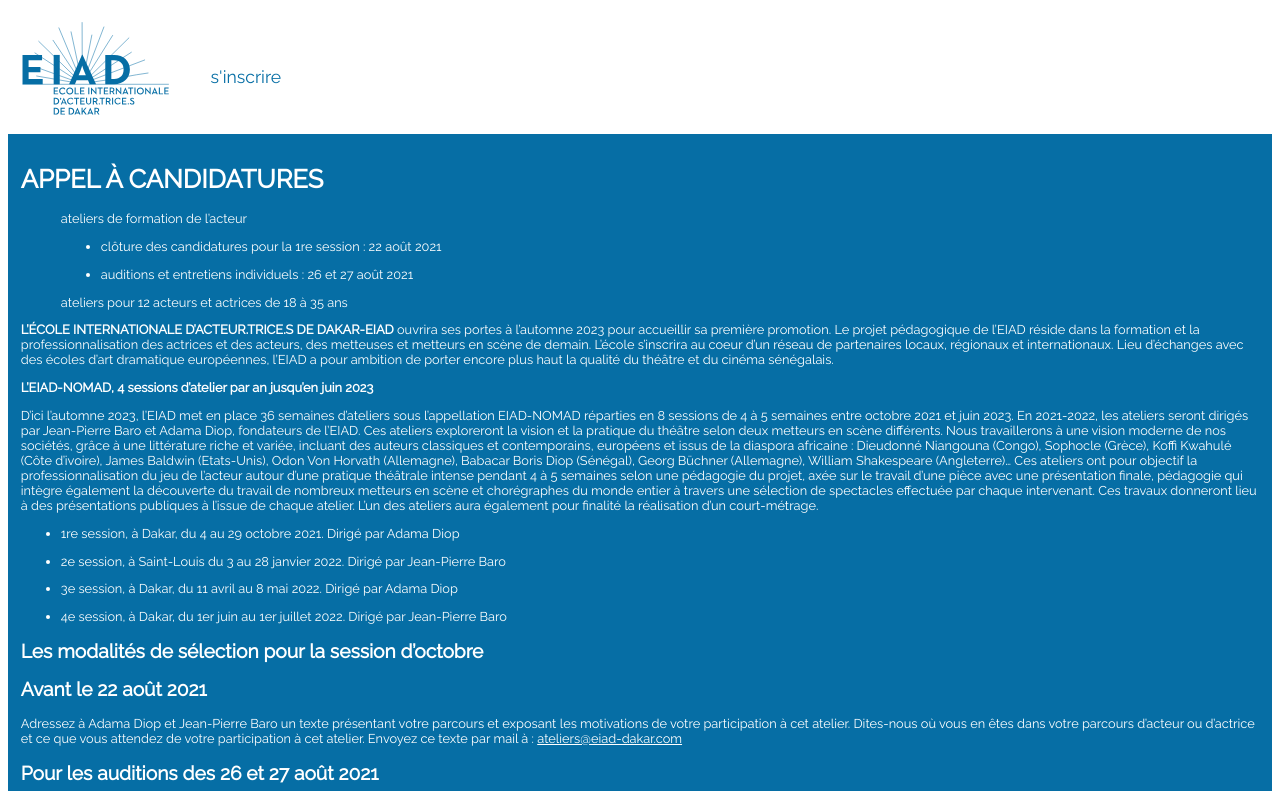
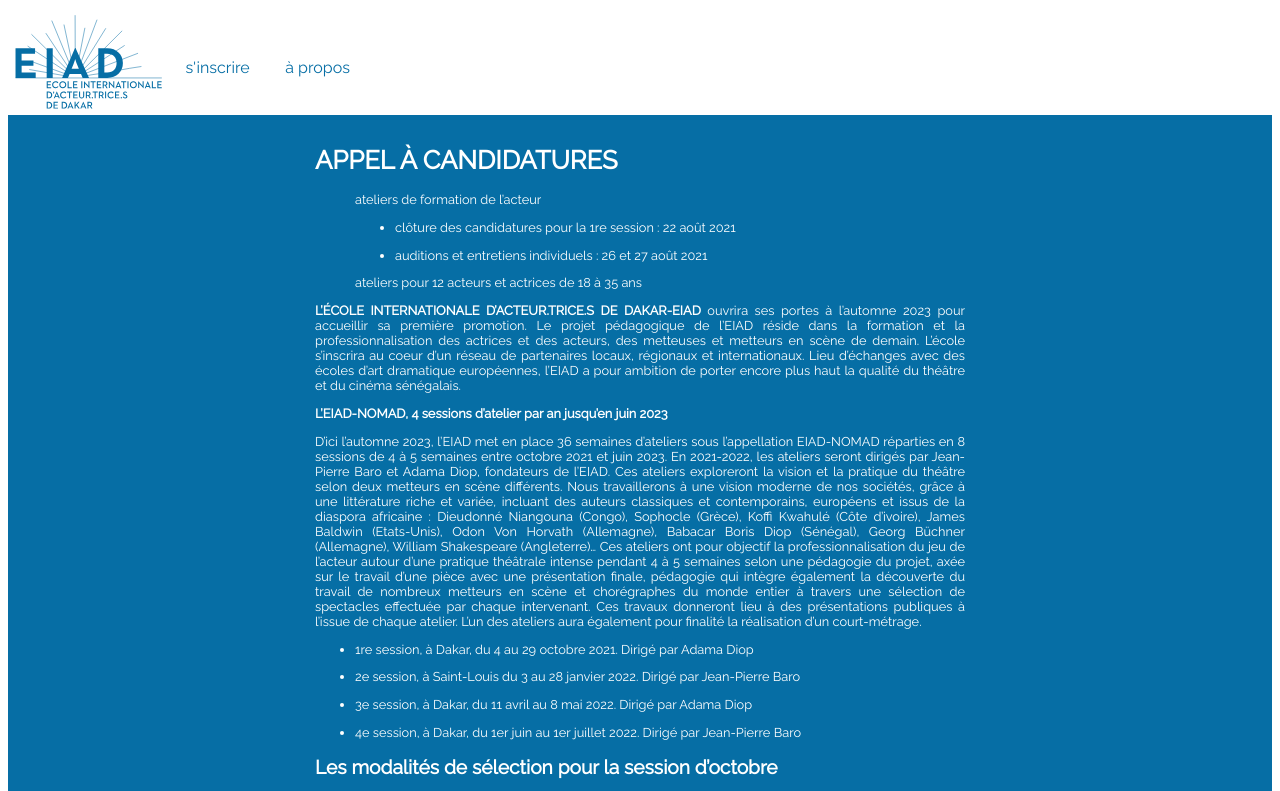
Before and after one commit to DantesPigeard/site_eiad_dakar, a Gatsby site: page /inscription in a window 1280 px wide. Shown: the top 791 px of the page. Built offline with nearby package versions, Linux system fonts and the light colour scheme; Gatsby itself is replaced by a stand-in of ours.

Commit message:
ajout du texte à propos et amélioration du menu

```diff
--- /dev/null
+++ b/media/markdown/about.md
@@ -0,0 +1,11 @@
+# À propos de l'EIAD
+
+À l'automne 2023, l’École Internationale d’Acteur.trice.s de Dakar-EIAD accueillera sa première promotion.
+Dakar et le Sénégal connaissent un essor remarquable tant dans la mise en place de formations aux métiers techniques du cinéma que dans la volonté politique de relancer le spectacle vivant. Nous souhaitons élargir l'offre existante de formations en créant une nouvelle grande école d’acteurs et d’actrices à Dakar. En effet, comment feraient les réalisateurs, les réalisatrices, les metteurs et metteuses en scène, les producteurs et les productrices pour faire de grands films ou de grands spectacles s’ils n’avaient pas des acteurs et des actrices professionnel.le.s pour traduire leurs désirs et leurs visions ?
+Le projet de l’EIAD réside dans la formation et la professionnalisation, sur le continent africain, des actrices, des acteurs, des metteuses en scène et des metteurs en scène de demain.
+Immergé.e.s au sein d’un collectif de travail inédit et accompagné.e.s par des intervenant.e.s aux qualités reconnues, les étudiants désirant épouser cette carrière artistique développeront leur travail et leur professionnalisme grâce à ces nouvelles rencontres qui enrichiront leur expérience intime du spectacle vivant et du cinéma.
+Lieu de formation initiale et de formation continue, espace de rencontres et d'échanges avec d'autres formations européennes et africaines, lieu de débats, laboratoire d’expérimentation artistique et aussi de médiation culturelle vers les publics et en particulier vers le jeune public, nous désirons bâtir une école ancrée sur son territoire, au cœur de Dakar, pour y développer un cursus artistique cohérent avec les aspirations des élèves et en résonance avec les problématiques de la société africaine et du monde.
+Nous mettons dès aujourd’hui en place 36 semaines d'ateliers de formation d’octobre 2021 à juin 2023 dans le cadre de l'EIAD-Nomad. A la différence du cursus complet de formation qui se déploiera a minima sur deux années, les ateliers s’appuient sur une pédagogie active qui permet de générer des apprentissages à travers la réalisation de productions concrètes, pédagogie qui intègre également la découverte du travail de mise en scène dans le monde entier. Le premier appel à candidatures est d’ores et déjà en ligne. Chaque atelier est indépendant et fait l'objet d'un appel à candidature, suivi d'une sélection sur dossier et d'une audition.
+Nous nous fixons comme feuille de route de développer une démarche empirique, grâce à nos expériences respectives, conscients du formidable enjeu que cela représente pour la jeunesse sénégalaise. Nous espérons vous rencontrer très bientôt.
+
+_Jean-Pierre Baro et Adama Diop, directeurs pédagogiques de l’EIAD._
--- a/src/components/header.js
+++ b/src/components/header.js
@@ -34,25 +34,26 @@ export function Header() {
     color: "#066ea5",
   };
   return (
-    <div className="h_bar" style={font_style}>
-      <section className="h_cell">
+    <div className="h_bar">
+      <div className="h_bar_logo">
         <Button where="/">
           <div className="logo_style">
             <img src={logo} alt="logo EIAD" />
           </div>
         </Button>
-      </section>
-      <section className="h_cell">
-        <Button where="/inscription">
-          <div className="h_text">s'inscrire</div>
-        </Button>
-      </section>
-      {/* <section className="h_cell">
-        <Button where="/contact">contact</Button>
-      </section>
-      <section className="h_cell">
-        <Button where="/about">à propos</Button>
-      </section> */}
+      </div>
+      <div className="h_bar_text" style={font_style}>
+        <div className="h_cell">
+          <Button where="/inscription">
+            <div className="h_text">s'inscrire</div>
+          </Button>
+        </div>
+        <div className="h_cell">
+          <Button where="/about">
+            <div className="h_text">à propos</div>
+          </Button>
+        </div>
+      </div>
     </div>
   );
 }
--- /dev/null
+++ b/src/components/markdown.js
@@ -0,0 +1,19 @@
+/**
+ * markdown shower
+ * 2021-2021
+ * v 0.0.2
+ * https:// guides.github.com/pdfs/markdown-cheatsheet-online.pdf
+ * */
+
+import React from "react";
+
+export function SelectMD({ className, node, title }) {
+  if (node.frontmatter.title.includes(title) || title === undefined) {
+    return (
+      <div
+        className={className}
+        dangerouslySetInnerHTML={{ __html: node.html }}
+      />
+    );
+  } else return null;
+}
--- a/src/css/form.css
+++ b/src/css/form.css
@@ -18,15 +18,6 @@ img {
   height: auto;
 }
 
-.md_style {
-  font-size: 0.8em;
-  background: #066ea5;
-  margin: 0 auto;
-  padding: 1em;
-  /* max-width: 960px; */
-  /* padding: 1.45rem 1.0875rem; */
-}
-
 input {
   box-sizing: border-box;
   padding: 0.3em;
--- a/src/css/header.css
+++ b/src/css/header.css
@@ -1,30 +1,34 @@
 .button_style {
   cursor: pointer;
 }
-
 .h_bar {
-  width: 600px;
-  padding: 0.8em;
-  display: grid;
-  grid-template-columns: repeat(4, 1fr);
+  display: flex;
   align-items: center;
 }
 
+.h_bar_logo {
+  width: 150px;
+  padding-top: 0.4em;
+  padding-left: 0.4em;
+}
+
+.h_bar_text {
+  width: 500px;
+  display: grid;
+  grid-template-columns: repeat(5, 1fr);
+  padding-left: 0.2em;
+}
+
 .h_text {
-  padding-top: 0.6em;
-  /* border: 1px solid black; */
+  padding-top: 0.8em;
 }
 
 .h_cell {
   text-align: center;
   background: white;
   color: #066ea5;
-  font-size: 1.1em;
-  /* cursor: auto; */
+  font-size: 1em;
 }
-/* .h_cell.pointer {
-  cursor: pointer;
-} */
 
 .logo_style {
   width: 100%;
--- a/src/css/layout.css
+++ b/src/css/layout.css
@@ -6,3 +6,17 @@ body {
   font-family: Raleway, -apple-system, Roboto, sans-serif, serif;
   font-weight: normal; */
 }
+
+.md_style {
+  font-size: 0.8em;
+  background: #066ea5;
+  margin: 0 auto;
+  padding: 1em;
+  max-width: 650px;
+  text-align: justify;
+}
+
+.md_container {
+  background: #066ea5;
+  border-bottom: 1px solid white;
+}
--- a/src/pages/inscription.js
+++ b/src/pages/inscription.js
@@ -1,21 +1,41 @@
 import React from "react";
+// app
 import { Layout } from "../components/layout";
 import { Partenaires } from "../components/partenaires";
-import { graphql } from "gatsby";
-
+import { SelectMD } from "../components/markdown";
+// gatsby
+import { useStaticQuery, graphql } from "gatsby";
 import Img from "gatsby-image";
 
-import "../css/form.css";
-
-export default function Inscription({ data }) {
+export default function Inscription() {
+  const data = useStaticQuery(graphql`
+    query {
+      allMarkdownRemark(
+        filter: { fileAbsolutePath: { regex: "/inscription/" } }
+      ) {
+        edges {
+          node {
+            id
+            html
+            frontmatter {
+              title
+              author
+              date
+            }
+          }
+        }
+      }
+    }
+  `);
   if (data !== undefined) {
     return (
       <>
         <Layout>
-          <div
-            className="md_style"
-            dangerouslySetInnerHTML={{ __html: data.markdownRemark.html }}
-          />
+          <div className="md_container">
+            {data.allMarkdownRemark.edges.map(({ node }) => (
+              <SelectMD className="md_style" node={node} />
+            ))}
+          </div>
           <Partenaires />
         </Layout>
       </>
@@ -28,38 +48,3 @@ export default function Inscription({ data }) {
     );
   }
 }
-
-export const query = graphql`
-  query IndexPageQuery {
-    markdownRemark(fileAbsolutePath: { regex: "/inscription.md/" }) {
-      html
-      frontmatter {
-        author
-        date
-        title
-      }
-    }
-  }
-`;
-// import * as React from "react";
-
-// import { Layout } from "../components/layout";
-// import { Form } from "../components/form";
-
-// import "../css/form.css";
-
-// // markup
-// const Inscription = () => {
-//   return (
-//     <Layout>
-//       <div className="container">
-//         <div>Pour t'inscrire envois nous toutes les infos...</div>
-//         <Form name="inscription" add_file_is={true}>
-//           Tu veux t'inscrire à l'Eiad, explique nous cela ici en quelques mots.
-//         </Form>
-//       </div>
-//     </Layout>
-//   );
-// };
-
-// export default Inscription;
```
Also changed, not shown: src/pages/about.js (+51 -13 lines).
